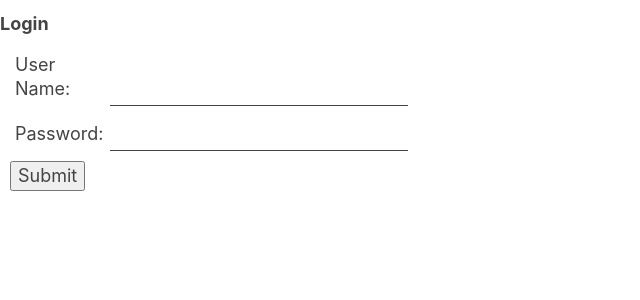
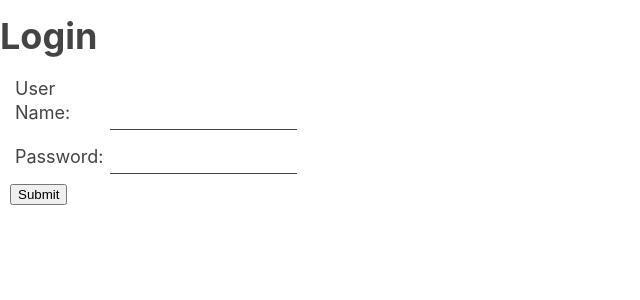
Before and after one commit to jetpackpony/diet-tracker, a React (Create React App) app: page / in a window 1280 px wide. Shown: the top 300 px of the page, without its empty margins (0-640 px from the left). Built offline with nearby package versions, Linux system fonts and the light colour scheme.

Commit message:
Fix week header font

```diff
--- a/src/App.css
+++ b/src/App.css
@@ -1,11 +1,11 @@
 * {
   box-sizing: border-box;
+}
+
+body {
+  margin: 0;
   font-family: -apple-system, BlinkMacSystemFont, 'Segoe UI', Roboto, Oxygen, Ubuntu, Cantarell, 'Open Sans', 'Helvetica Neue', sans-serif;
   font-size: 18px;
   line-height: 24px;
   color: rgb(68, 68, 68);
 }
-
-body {
-  margin: 0;
-}
```
